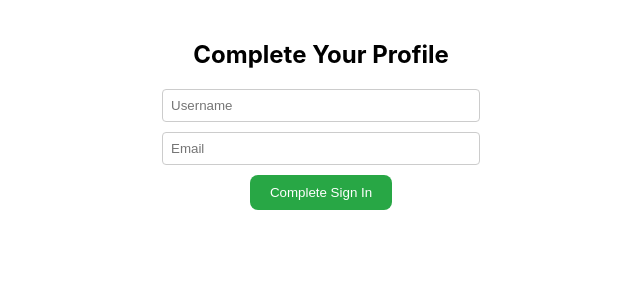
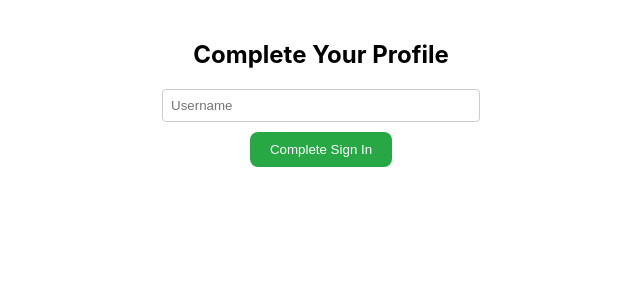
Before and after one commit to 392-f24/Critterly, a React (Vite) app: page /signinpage in a window 1280 px wide. Shown: the top 300 px of the page, without its empty margins (319-959 px from the left). Built offline with nearby package versions, Linux system fonts and the light colour scheme; no server answers; sample sign-in values are in the browser's storage.

Commit message:
auto populates email

```diff
--- a/src/components/SigninPage.jsx
+++ b/src/components/SigninPage.jsx
@@ -14,6 +14,9 @@ const SignInPage = () => {
         onAuthStateChanged(auth, (user) => {
             if (!user) {
                 navigate('/'); // Redirect to home if no authenticated user
+            } else {
+                // Set the email from the authenticated user
+                setEmail(user.email);
             }
         });
     }, [navigate]);
@@ -22,8 +25,8 @@ const SignInPage = () => {
         try {
             const user = auth.currentUser;
 
-            if (!username || !email) {
-                setError('Username and email are required.');
+            if (!username) {
+                setError('Username is required.');
                 return;
             }
 
@@ -31,7 +34,7 @@ const SignInPage = () => {
             await setDoc(userDocRef, {
                 uid: user.uid,
                 username,
-                email,
+                email,  // This will still be included in the database
                 biography: '',
                 createdAt: new Date(),
                 posts: [],
@@ -54,14 +57,6 @@ const SignInPage = () => {
                 placeholder="Username"
                 value={username}
                 onChange={(e) => setUsername(e.target.value)}
-                style={styles.input}
-            />
-
-            <input
-                type="email"
-                placeholder="Email"
-                value={email}
-                onChange={(e) => setEmail(e.target.value)}
                 style={styles.input}
             />
 
```
